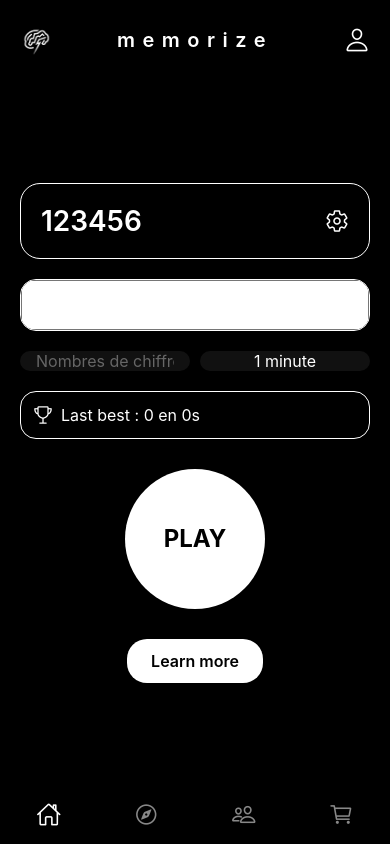
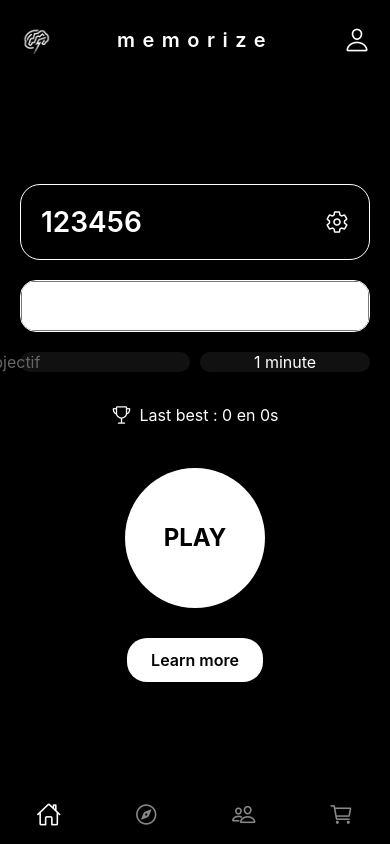
Before and after one commit to guillaumekrvr2/mvp-memo, a React Native app: screen /Numbers in a window 390 px wide. Built offline with nearby package versions, Linux system fonts and the light colour scheme.

Commit message:
numbersV2clean

```diff
--- a/screens/NumbersScreen.jsx
+++ b/screens/NumbersScreen.jsx
@@ -77,7 +77,7 @@ export default function NumbersScreen() {
           <View style={styles.inputBox}>
             <TextInput
               style={styles.input}
-              placeholder="Nombres de chiffres"
+              placeholder="Objectif"
               placeholderTextColor="#666"
               keyboardType="number-pad"
               value={objectif}
@@ -109,14 +109,21 @@ export default function NumbersScreen() {
         </View>
 
         {/* Record Box - hidden in custom mode */}
-        {mode !== 'custom' && (
-          <View style={styles.recordBox}>
-            <Ionicons name="trophy-outline" size={20} color="#fff" />
-            <Text style={styles.recordText}>
-              Last best : {lastScore} en {lastTime}s
-            </Text>
-          </View>
-        )}
+        <View style={styles.recordBox}>
+  <Ionicons
+    name="trophy-outline"
+    size={20}
+    color={mode === 'custom' ? 'transparent' : '#fff'}
+  />
+  <Text
+    style={[
+      styles.recordText,
+      mode === 'custom' && { color: 'transparent' }
+    ]}
+  >
+    Last best : {lastScore} en {lastTime}s
+  </Text>
+</View>
 
         {/* Play Button */}
         <TouchableOpacity
@@ -146,12 +153,12 @@ const styles = StyleSheet.create({
   dropdown: { borderWidth: 1, borderColor: '#fff', borderRadius: 16, overflow: 'hidden', marginBottom: 20 },
   picker: { height: 50, color: '#fff' },
   row: { flexDirection: 'row', justifyContent: 'space-between', marginBottom: 20 },
-  inputBox: { flex: 1, backgroundColor: '#111', borderRadius: 16, marginRight: 10, justifyContent: 'center' },
-  input: { paddingHorizontal: 16, color: '#fff', fontSize: 16, textAlignVertical: 'center' },
+  inputBox: { flex: 1, backgroundColor: '#111', borderRadius: 16, marginRight: 10, justifyContent: 'center', alignItems: 'center' },
+  input: { paddingHorizontal: 16, color: '#fff', fontSize: 16, textAlignVertical: 'center', alignItems: 'center'},
   staticTimeBox: { flex: 1, backgroundColor: '#111', borderRadius: 16, justifyContent: 'center', alignItems: 'center' },
   staticTime: { color: '#fff', fontSize: 16 },
-  recordBox: { flexDirection: 'row', alignItems: 'center', borderWidth: 1, borderColor: '#fff', borderRadius: 16, padding: 12, marginBottom: 30 },
-  recordText: { color: '#fff', fontSize: 16, marginLeft: 8 },
+  recordBox: { flexDirection: 'row', alignItems: 'center', borderRadius: 16, padding: 12, marginBottom: 30, alignSelf: 'center'},
+  recordText: {alignItems: 'center', color: '#fff', fontSize: 16, marginLeft: 8 },
   playButton: { width: 140, height: 140, borderRadius: 70, backgroundColor: '#fff', justifyContent: 'center', alignItems: 'center', alignSelf: 'center', marginBottom: 30 },
   playText: { fontSize: 24, fontWeight: '700', color: '#000' },
   learnMore: { alignSelf: 'center', paddingVertical: 12, paddingHorizontal: 24, backgroundColor: '#fff', borderRadius: 20 },
```
